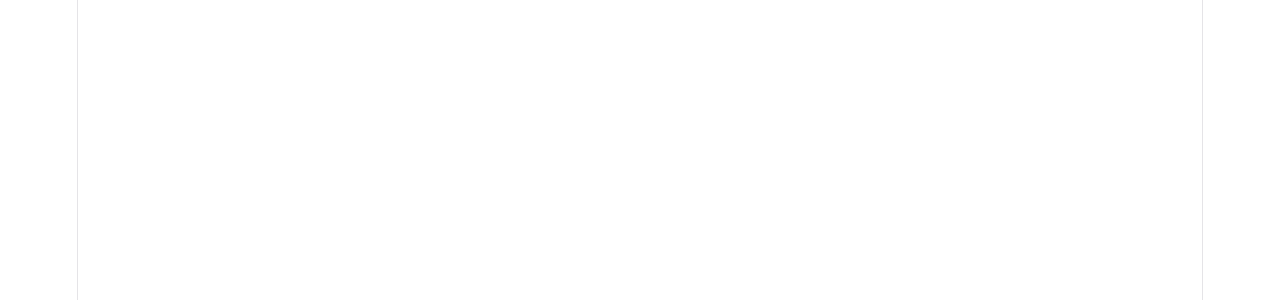
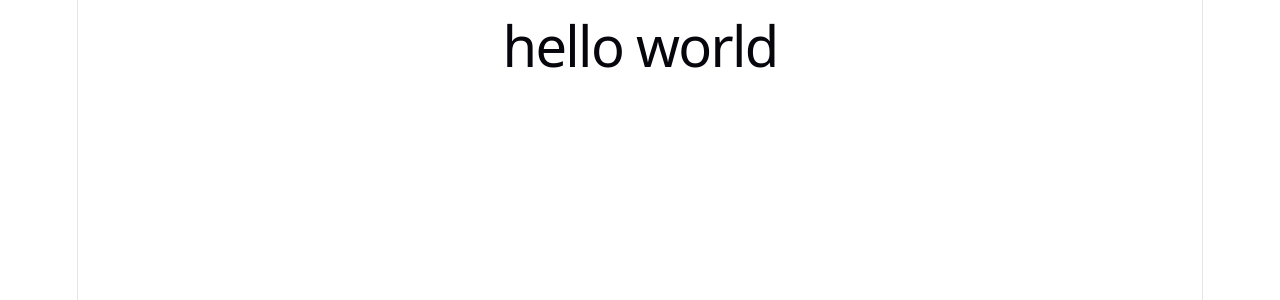
Before and after one commit to RodrigoQVF/GarcomDigital, a React (Vite) app in the folder web/: page / in a window 1280 px wide. Shown: the top 300 px of the page. Built offline with nearby package versions, Linux system fonts and the light colour scheme.

Commit message:
feat: alteração no h1 de teste do app.tsx

```diff
--- a/web/src/App.tsx
+++ b/web/src/App.tsx
@@ -1,4 +1,3 @@
-import { useState } from 'react'
 import './App.css'
 
 function App() {
@@ -6,6 +5,7 @@ function App() {
 
   return (
     <>
+    <h1>hello world</h1>
     </>
   )
 }
```
Also changed, not shown: 1 other file (tests, documents, lock files or other folders).
